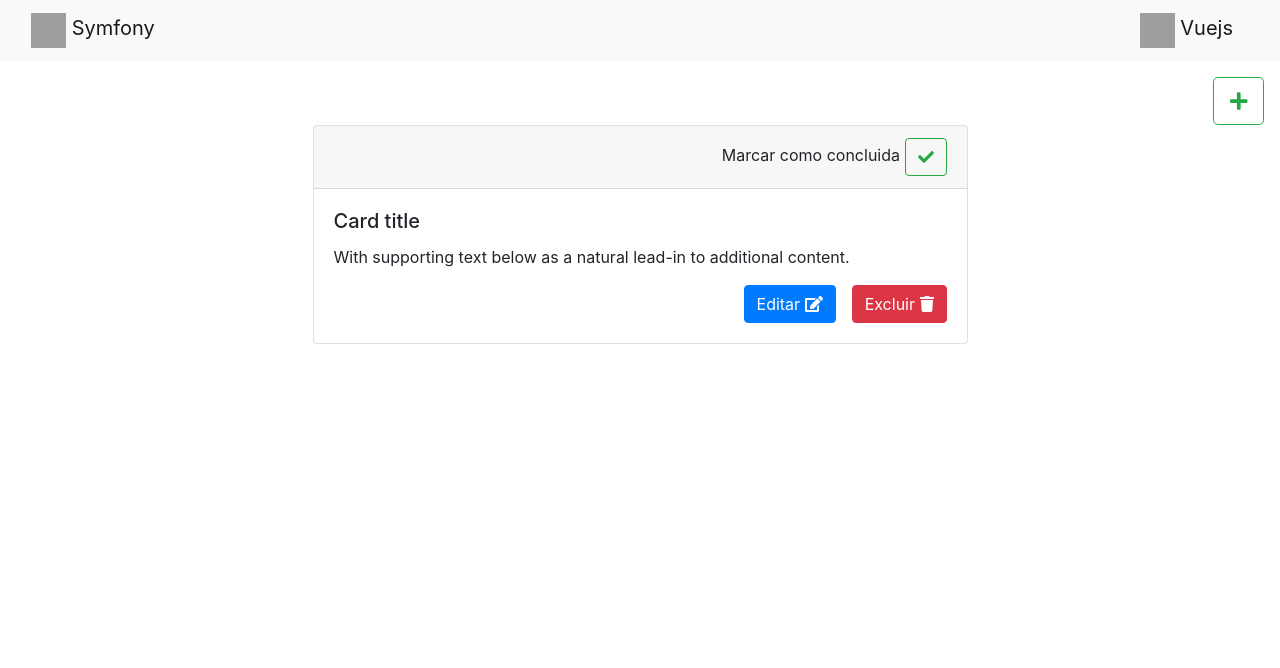
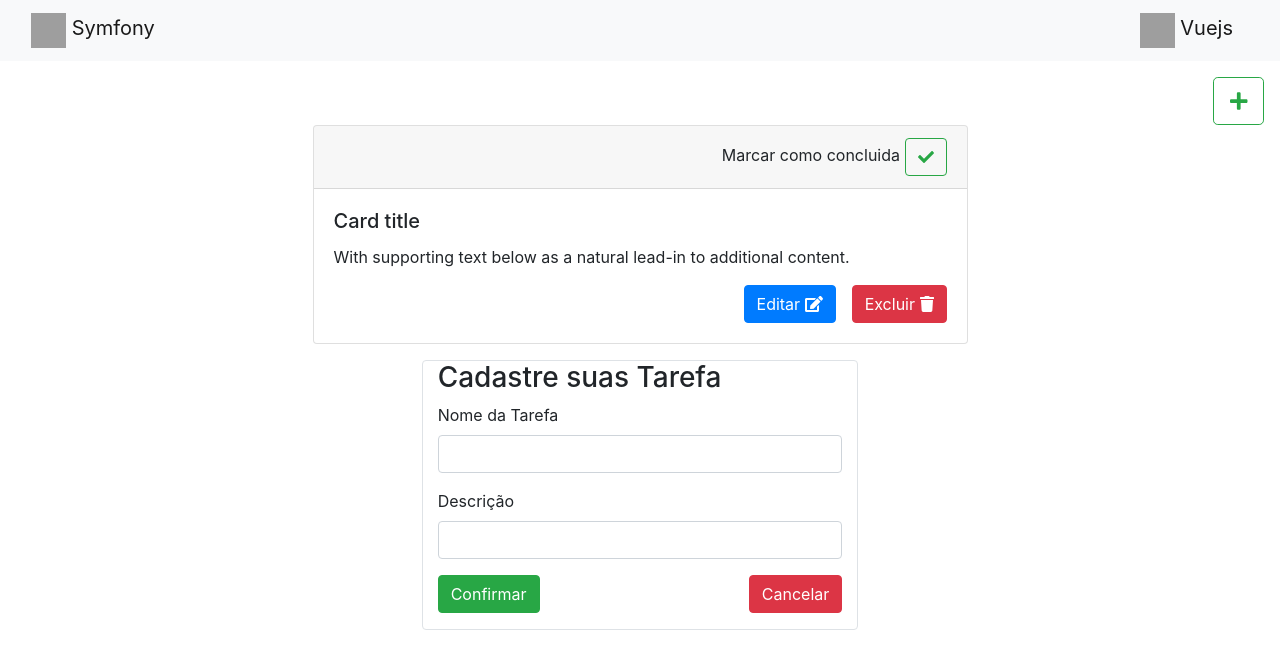
Before and after one commit to rodrigoyuri/list-to-do, a Vue app in the folder web/: page / in a window 1280 px wide. Shown: the top 668 px of the page. Built offline with nearby package versions, Linux system fonts and the light colour scheme; grey boxes are pictures that could not be loaded.

Commit message:
Form de cadastrado importado em main.js e criado em FormTask.vue

```diff
--- a/web/src/App.vue
+++ b/web/src/App.vue
@@ -2,18 +2,21 @@
   <div id="app">
     <nav-bar></nav-bar>
     <card-task></card-task>
+    <form-task></form-task>
   </div>
 </template>
 
 <script>
 import NavBar from './components/NavBar';
-import CardTask from './components/CardTask'
+import CardTask from './components/CardTask';
+import FormTask from './components/FormTask';
 
 export default {
   name: 'App',
   components: {
     NavBar,
-    CardTask
+    CardTask,
+    FormTask
   }
 }
 </script>
--- a/web/src/components/FormTask.vue
+++ b/web/src/components/FormTask.vue
@@ -1,6 +1,36 @@
 <template>
     <div>
-        <h1>Hello World!!!</h1>
+        <div class="row mt-3 d-flex justify-content-center">
+
+            <div class="col-4 border rounded">
+                <h3>Cadastre suas Tarefa</h3>
+                <div class="mb-3">
+                    <label
+                        for="name"
+                        class="form-label">Nome da Tarefa</label>
+                    <input
+                        type="text"
+                        class="form-control i"
+                        id="name">
+                </div>
+
+                <div class="mb-3">
+                    <label
+                        for="description"
+                        class="form-label">Descrição</label>
+                    <input
+                        type="text"
+                        class="form-control i"
+                        id="description">
+                </div>
+
+                <div class="d-flex justify-content-between mb-3">
+                    <button class="btn btn-success">Confirmar</button>
+                    <button class="btn btn-danger">Cancelar</button>
+                </div>
+
+            </div>
+        </div>
     </div>
 </template>
 
```
